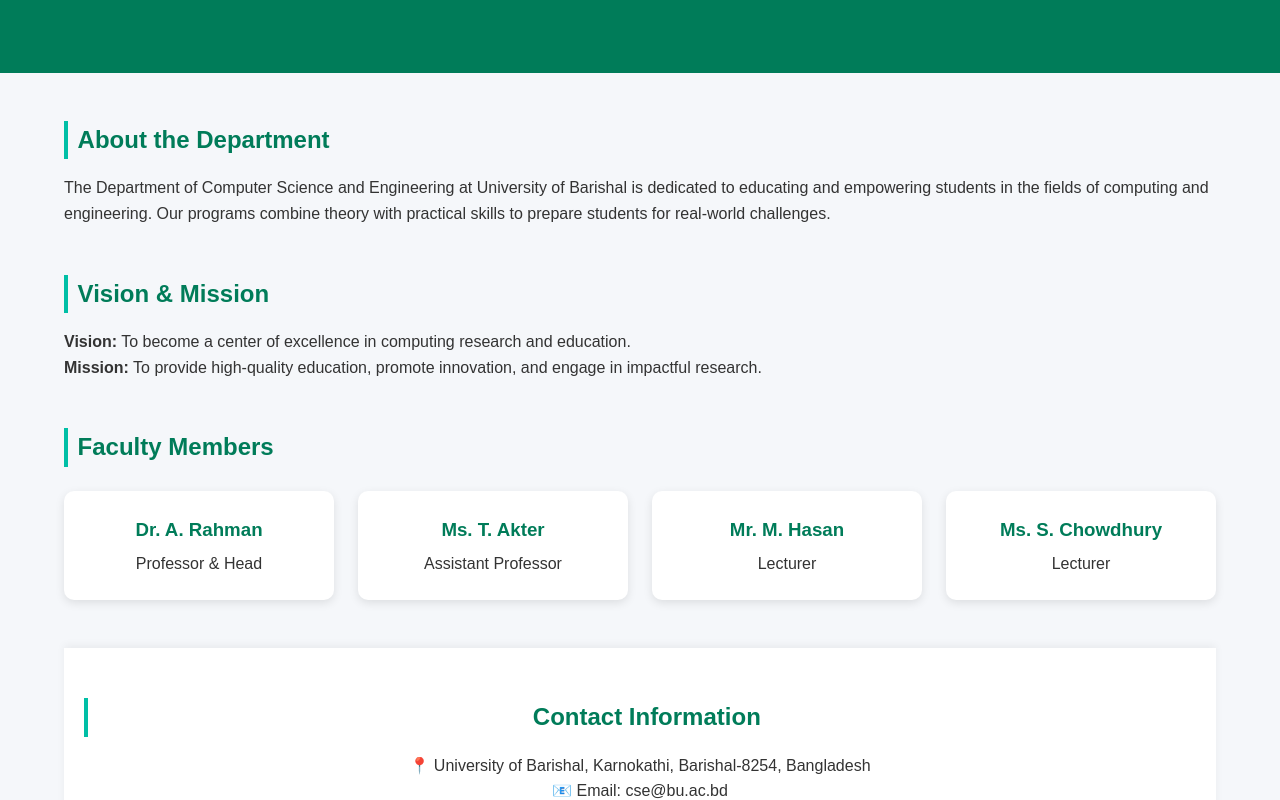
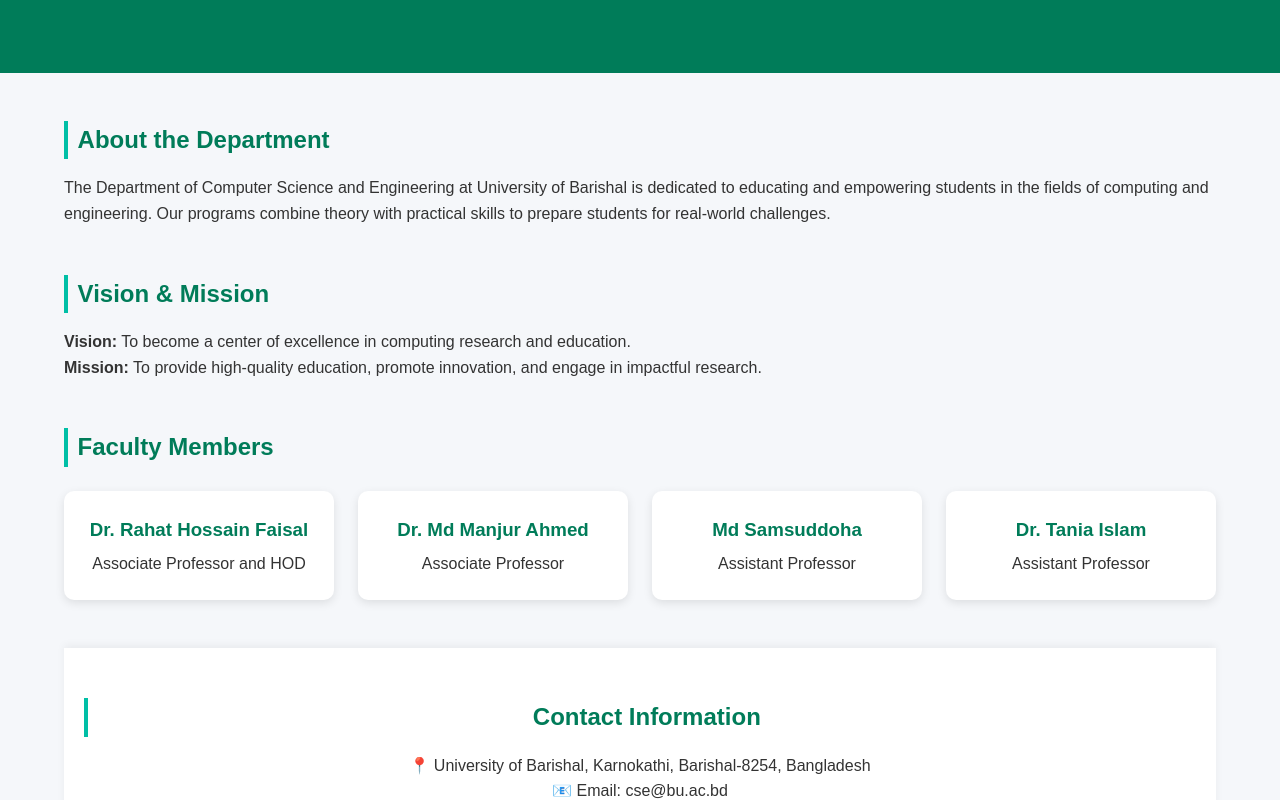
Before and after one commit to azrofx-code/Azrof, a plain HTML site: page index.html in a window 1280 px wide. Shown: the part 389-1189 px from the top of the page. Drawn offline with Linux system fonts and the light colour scheme.

Commit message:
Update index.html

```diff
--- a/index.html
+++ b/index.html
@@ -7,7 +7,7 @@
   <style>
     * { margin:0; padding:0; box-sizing:border-box; font-family:"Poppins",sans-serif; }
     :root {
-      --primary: #007c59; /* Green theme */
+      --primary: #007c59;
       --accent: #00bfa6;
       --bg: #f5f7fa;
       --text: #333;
@@ -48,7 +48,7 @@
     .dropdown-content a:hover { background: var(--accent); color: var(--primary); }
     .dropdown:hover .dropdown-content { display:block; }
 
-    /* Hero Section */
+
     .hero {
       background: var(--primary);
       color:white;
@@ -62,7 +62,7 @@
     h2 { color: var(--primary); margin-bottom:1rem; border-left:4px solid var(--accent); padding-left:0.6rem; }
     .section { margin-bottom:3rem; }
 
-    /* Faculty Cards */
+
     .faculty-grid {
       display:grid;
       grid-template-columns: repeat(auto-fit, minmax(220px,1fr));
@@ -164,20 +164,20 @@
     <h2>Faculty Members</h2>
     <div class="faculty-grid">
       <div class="faculty-card">
-        <h3>Dr. A. Rahman</h3>
-        <p>Professor & Head</p>
+        <h3>Dr. Rahat Hossain Faisal</h3>
+        <p>Associate Professor and HOD</p>
       </div>
       <div class="faculty-card">
-        <h3>Ms. T. Akter</h3>
+        <h3>Dr. Md Manjur Ahmed</h3>
+        <p>Associate Professor</p>
+      </div>
+      <div class="faculty-card">
+        <h3>Md Samsuddoha</h3>
         <p>Assistant Professor</p>
       </div>
       <div class="faculty-card">
-        <h3>Mr. M. Hasan</h3>
-        <p>Lecturer</p>
-      </div>
-      <div class="faculty-card">
-        <h3>Ms. S. Chowdhury</h3>
-        <p>Lecturer</p>
+        <h3>Dr. Tania Islam</h3>
+        <p>Assistant Professor</p>
       </div>
     </div>
   </div>
```
